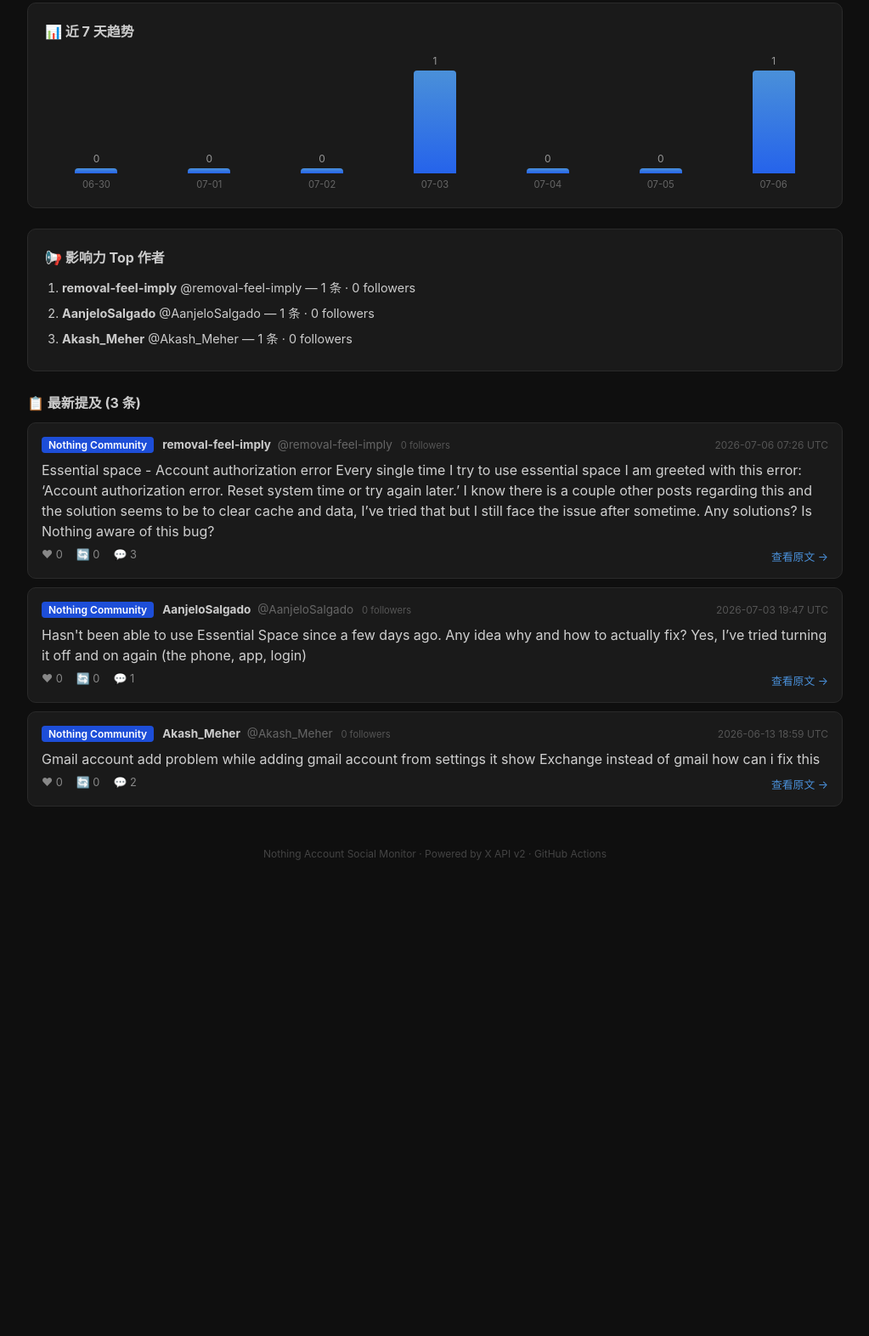
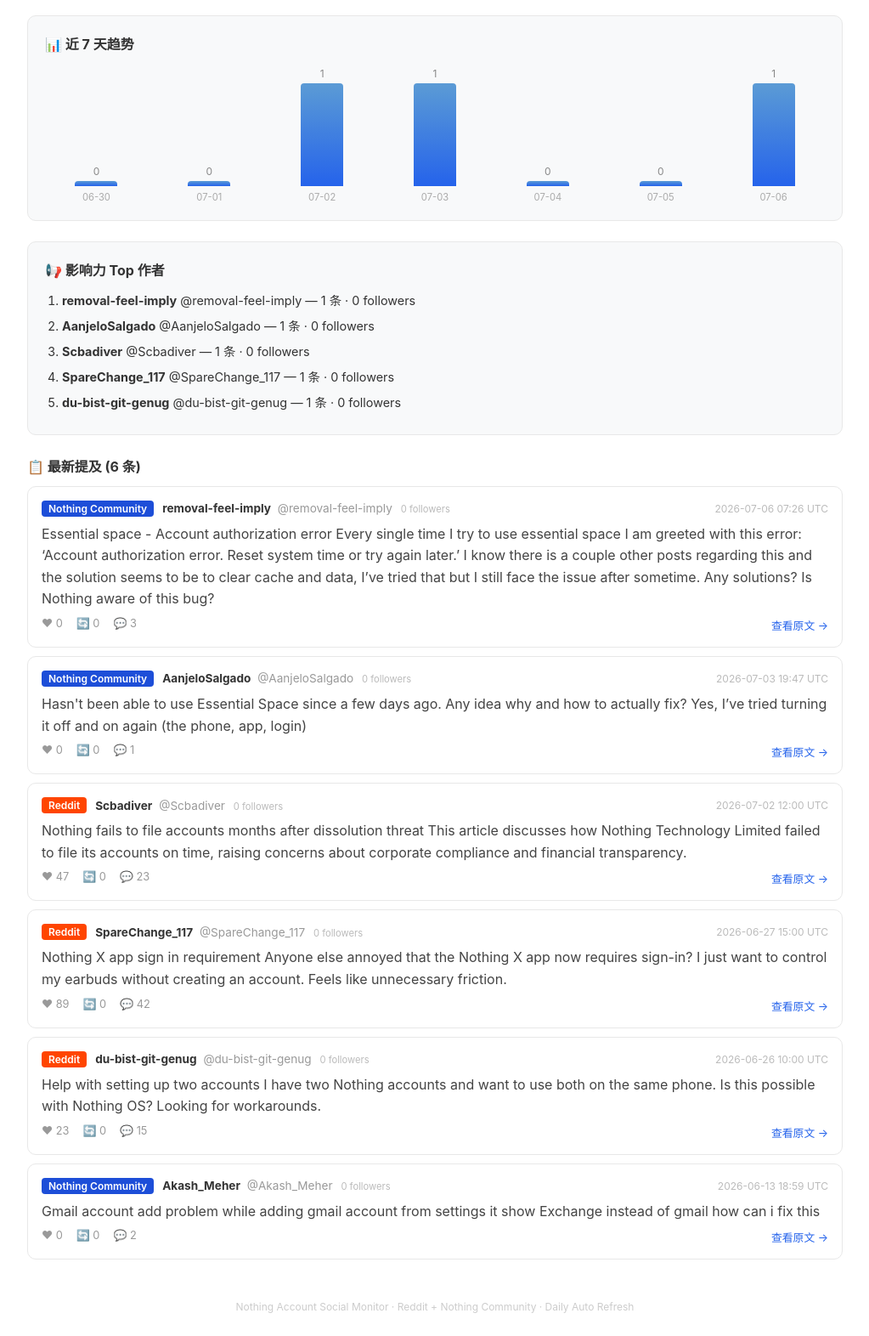
Before and after one commit to janeyan-a11y/nothing-account-monitor, a website: page docs/index.html in a window 1280 px wide. Shown: the part 230-1802 px from the top of the page at 85% size, without its empty margins (128-1151 px from the left). Before the commit the page ends 1290 px from the top, so only its background shows below. Drawn offline with Linux system fonts and the light colour scheme.

Commit message:
feat: white theme dashboard + Reddit & Community dual platform

```diff
--- a/docs/index.html
+++ b/docs/index.html
@@ -6,66 +6,68 @@
 <title>Nothing Account 社媒舆情看板</title>
 <style>
   * { margin:0; padding:0; box-sizing:border-box; }
-  body { font-family: -apple-system, BlinkMacSystemFont, 'Segoe UI', Roboto, sans-serif; background: #0f0f0f; color: #e0e0e0; padding: 24px; }
+  body { font-family: -apple-system, BlinkMacSystemFont, 'Segoe UI', Roboto, sans-serif; background: #fff; color: #333; padding: 24px; }
   .container { max-width: 960px; margin: 0 auto; }
-  h1 { font-size: 1.8rem; margin-bottom: 4px; color: #fff; }
+  h1 { font-size: 1.8rem; margin-bottom: 4px; color: #111; }
   .subtitle { color: #999; font-size: 0.85rem; margin-bottom: 24px; }
 
   /* 统计卡片 */
   .stats-grid { display: flex; gap: 16px; margin-bottom: 24px; flex-wrap: wrap; }
-  .stat-card { background: #1a1a1a; border: 1px solid #2a2a2a; border-radius: 10px; padding: 16px 20px; min-width: 140px; flex: 1; }
-  .stat-card .number { font-size: 2rem; font-weight: 700; color: #fff; }
-  .stat-card .label { color: #999; font-size: 0.8rem; margin-top: 4px; }
-  .stat-chip { display: inline-block; background: #2a2a2a; padding: 2px 8px; border-radius: 4px; margin: 2px; font-size: 0.8rem; }
+  .stat-card { background: #f8f9fa; border: 1px solid #e8e8e8; border-radius: 10px; padding: 16px 20px; min-width: 140px; flex: 1; }
+  .stat-card .number { font-size: 2rem; font-weight: 700; color: #111; }
+  .stat-card .label { color: #888; font-size: 0.8rem; margin-top: 4px; }
+  .stat-chip { display: inline-block; background: #eef1f5; padding: 2px 8px; border-radius: 4px; margin: 2px; font-size: 0.8rem; color: #444; }
 
   /* 趋势图 */
-  .trend-section { background: #1a1a1a; border: 1px solid #2a2a2a; border-radius: 10px; padding: 20px; margin-bottom: 24px; }
-  .trend-section h3 { margin-bottom: 16px; font-size: 1rem; color: #ccc; }
+  .trend-section { background: #f8f9fa; border: 1px solid #e8e8e8; border-radius: 10px; padding: 20px; margin-bottom: 24px; }
+  .trend-section h3 { margin-bottom: 16px; font-size: 1rem; color: #333; }
   .bar-chart { display: flex; gap: 12px; align-items: flex-end; height: 160px; }
   .bar-col { display: flex; flex-direction: column; align-items: center; flex:1; height: 100%; justify-content: flex-end; }
-  .bar-value { font-size: 0.75rem; color: #999; margin-bottom: 4px; }
-  .bar-fill { background: linear-gradient(180deg, #4a90d9, #2563eb); border-radius: 4px 4px 0 0; width: 100%; max-width: 50px; min-height: 4px; transition: height .3s; }
-  .bar-label { font-size: 0.7rem; color: #666; margin-top: 6px; }
+  .bar-value { font-size: 0.75rem; color: #888; margin-bottom: 4px; }
+  .bar-fill { background: linear-gradient(180deg, #5b9bd5, #2563eb); border-radius: 4px 4px 0 0; width: 100%; max-width: 50px; min-height: 4px; transition: height .3s; }
+  .bar-label { font-size: 0.7rem; color: #aaa; margin-top: 6px; }
 
-  /* 推文卡片 */
+  /* 帖子卡片 */
   .mentions-section { margin-bottom: 24px; }
-  .mentions-section h3 { font-size: 1rem; color: #ccc; margin-bottom: 12px; }
-  .mention-card { background: #1a1a1a; border: 1px solid #2a2a2a; border-radius: 10px; padding: 16px; margin-bottom: 10px; }
-  .mention-card:hover { border-color: #4a90d9; }
+  .mentions-section h3 { font-size: 1rem; color: #333; margin-bottom: 12px; }
+  .mention-card { background: #fff; border: 1px solid #e8e8e8; border-radius: 10px; padding: 16px; margin-bottom: 10px; transition: box-shadow .2s; }
+  .mention-card:hover { border-color: #2563eb; box-shadow: 0 2px 8px rgba(0,0,0,0.06); }
   .mention-header { display:flex; align-items:center; gap:10px; margin-bottom:8px; font-size:0.85rem; flex-wrap:wrap; }
-  .platform-badge { background:#1d4ed8; color:#fff; padding:2px 8px; border-radius:4px; font-size:0.75rem; font-weight:600; }
-  .author { color:#ccc; }
-  .username { color:#666; margin-left:4px; }
-  .followers { color:#555; font-size:0.7rem; margin-left:6px; }
-  .time { color:#555; font-size:0.75rem; margin-left:auto; }
-  .mention-text { color:#d0d0d0; line-height:1.5; margin-bottom:8px; word-break:break-word; }
-  .mention-footer { display:flex; gap:16px; font-size:0.8rem; color:#888; }
-  .source-link { color:#4a90d9; text-decoration:none; margin-left:auto; }
+  .platform-badge { color:#fff; padding:2px 8px; border-radius:4px; font-size:0.75rem; font-weight:600; }
+  .platform-reddit { background:#ff4500; }
+  .platform-community { background:#1d4ed8; }
+  .author { color:#333; }
+  .username { color:#999; margin-left:4px; }
+  .followers { color:#bbb; font-size:0.7rem; margin-left:6px; }
+  .time { color:#bbb; font-size:0.75rem; margin-left:auto; }
+  .mention-text { color:#444; line-height:1.6; margin-bottom:8px; word-break:break-word; }
+  .mention-footer { display:flex; gap:16px; font-size:0.8rem; color:#999; }
+  .source-link { color:#2563eb; text-decoration:none; margin-left:auto; }
   .source-link:hover { text-decoration:underline; }
 
   /* 状态区 */
-  .empty { text-align:center; padding:60px 20px; color:#666; font-size:1rem; }
-  .more-hint { text-align:center; color:#555; padding:12px; font-size:0.85rem; }
+  .empty { text-align:center; padding:60px 20px; color:#999; font-size:1rem; }
+  .more-hint { text-align:center; color:#bbb; padding:12px; font-size:0.85rem; }
 
   /* Top 作者 */
-  .top-authors { background: #1a1a1a; border: 1px solid #2a2a2a; border-radius: 10px; padding: 20px; margin-bottom: 24px; }
-  .top-authors h3 { font-size: 1rem; color: #ccc; margin-bottom: 12px; }
-  .top-authors ol { padding-left: 20px; color: #ccc; line-height: 1.8; font-size: 0.9rem; }
+  .top-authors { background: #f8f9fa; border: 1px solid #e8e8e8; border-radius: 10px; padding: 20px; margin-bottom: 24px; }
+  .top-authors h3 { font-size: 1rem; color: #333; margin-bottom: 12px; }
+  .top-authors ol { padding-left: 20px; color: #333; line-height: 1.8; font-size: 0.9rem; }
   .top-authors li { margin-bottom: 4px; }
 
-  .footer { text-align:center; color:#444; font-size:0.75rem; padding:24px; }
+  .footer { text-align:center; color:#ccc; font-size:0.75rem; padding:24px; }
 </style>
 </head>
 <body>
 <div class="container">
 
   <h1>🔍 Nothing Account 社媒舆情看板</h1>
-  <div class="subtitle">最后更新: 2026-07-06 10:31 UTC · 监控来源: Reddit · 每日自动刷新</div>
+  <div class="subtitle">最后更新: 2026-07-06 10:55 UTC · 监控来源: Reddit + Nothing Community · 每日自动刷新</div>
 
   <!-- 统计卡片 -->
   <div class="stats-grid">
     <div class="stat-card">
-      <div class="number">3</div>
+      <div class="number">6</div>
       <div class="label">累计抓取</div>
     </div>
     <div class="stat-card">
@@ -73,12 +75,12 @@
       <div class="label">今日新增</div>
     </div>
     <div class="stat-card">
-      <div class="number">0.0</div>
+      <div class="number">26.5</div>
       <div class="label">平均点赞</div>
     </div>
     <div class="stat-card">
       <div class="label" style="margin-top:4px;">平台分布</div>
-      <div style="margin-top:8px;"><span class="stat-chip">Nothing Community: 3</span></div>
+      <div style="margin-top:8px;"><span class="stat-chip">Nothing Community: 3</span><span class="stat-chip">Reddit: 3</span></div>
     </div>
   </div>
 
@@ -98,8 +100,8 @@
               <div class="bar-label">07-01</div>
             </div>
             <div class="bar-col">
-              <div class="bar-value">0</div>
-              <div class="bar-fill" style="height:4%"></div>
+              <div class="bar-value">1</div>
+              <div class="bar-fill" style="height:100%"></div>
               <div class="bar-label">07-02</div>
             </div>
             <div class="bar-col">
@@ -127,16 +129,16 @@
   <!-- Top 作者 -->
   <div class="top-authors">
     <h3>📢 影响力 Top 作者</h3>
-    <ol><li><strong>removal-feel-imply</strong> @removal-feel-imply — 1 条 · 0 followers</li><li><strong>AanjeloSalgado</strong> @AanjeloSalgado — 1 条 · 0 followers</li><li><strong>Akash_Meher</strong> @Akash_Meher — 1 条 · 0 followers</li></ol>
+    <ol><li><strong>removal-feel-imply</strong> @removal-feel-imply — 1 条 · 0 followers</li><li><strong>AanjeloSalgado</strong> @AanjeloSalgado — 1 条 · 0 followers</li><li><strong>Scbadiver</strong> @Scbadiver — 1 条 · 0 followers</li><li><strong>SpareChange_117</strong> @SpareChange_117 — 1 条 · 0 followers</li><li><strong>du-bist-git-genug</strong> @du-bist-git-genug — 1 条 · 0 followers</li></ol>
   </div>
 
   <!-- 最新提及 -->
   <div class="mentions-section">
-    <h3>📋 最新提及 (3 条)</h3>
+    <h3>📋 最新提及 (6 条)</h3>
 
             <div class="mention-card">
               <div class="mention-header">
-                <span class="platform-badge">Nothing Community</span>
+                <span class="platform-badge platform-community">Nothing Community</span>
                 <span class="author">
                   <strong>removal-feel-imply</strong>
                   <span class="username">@removal-feel-imply</span>
@@ -160,7 +162,7 @@
 
             <div class="mention-card">
               <div class="mention-header">
-                <span class="platform-badge">Nothing Community</span>
+                <span class="platform-badge platform-community">Nothing Community</span>
                 <span class="author">
                   <strong>AanjeloSalgado</strong>
                   <span class="username">@AanjeloSalgado</span>
@@ -181,7 +183,70 @@
 
             <div class="mention-card">
               <div class="mention-header">
-                <span class="platform-badge">Nothing Community</span>
+                <span class="platform-badge platform-reddit">Reddit</span>
+                <span class="author">
+                  <strong>Scbadiver</strong>
+                  <span class="username">@Scbadiver</span>
+                  <span class="followers">0 followers</span>
+                </span>
+                <span class="time">2026-07-02 12:00 UTC</span>
+              </div>
+              <div class="mention-text">Nothing fails to file accounts months after dissolution threat
+
+This article discusses how Nothing Technology Limited failed to file its accounts on time, raising concerns about corporate compliance and financial transparency.</div>
+              <div class="mention-footer">
+                <span>❤ 47</span>
+                <span>🔄 0</span>
+                <span>💬 23</span>
+                <a href="https://www.reddit.com/r/NothingTech/comments/1ulkvqt/nothing_fails_to_file_accounts_months_after/" target="_blank" class="source-link">查看原文 →</a>
+              </div>
+            </div>
+
+            <div class="mention-card">
+              <div class="mention-header">
+                <span class="platform-badge platform-reddit">Reddit</span>
+                <span class="author">
+                  <strong>SpareChange_117</strong>
+                  <span class="username">@SpareChange_117</span>
+                  <span class="followers">0 followers</span>
+                </span>
+                <span class="time">2026-06-27 15:00 UTC</span>
+              </div>
+              <div class="mention-text">Nothing X app sign in requirement
+
+Anyone else annoyed that the Nothing X app now requires sign-in? I just want to control my earbuds without creating an account. Feels like unnecessary friction.</div>
+              <div class="mention-footer">
+                <span>❤ 89</span>
+                <span>🔄 0</span>
+                <span>💬 42</span>
+                <a href="https://www.reddit.com/r/NothingTech/comments/1ugx9ds/nothing_x_app_sign_in_requirement/" target="_blank" class="source-link">查看原文 →</a>
+              </div>
+            </div>
+
+            <div class="mention-card">
+              <div class="mention-header">
+                <span class="platform-badge platform-reddit">Reddit</span>
+                <span class="author">
+                  <strong>du-bist-git-genug</strong>
+                  <span class="username">@du-bist-git-genug</span>
+                  <span class="followers">0 followers</span>
+                </span>
+                <span class="time">2026-06-26 10:00 UTC</span>
+              </div>
+              <div class="mention-text">Help with setting up two accounts
+
+I have two Nothing accounts and want to use both on the same phone. Is this possible with Nothing OS? Looking for workarounds.</div>
+              <div class="mention-footer">
+                <span>❤ 23</span>
+                <span>🔄 0</span>
+                <span>💬 15</span>
+                <a href="https://www.reddit.com/r/NothingTech/comments/1ugglwe/help_with_setting_up_two_accounts/" target="_blank" class="source-link">查看原文 →</a>
+              </div>
+            </div>
+
+            <div class="mention-card">
+              <div class="mention-header">
+                <span class="platform-badge platform-community">Nothing Community</span>
                 <span class="author">
                   <strong>Akash_Meher</strong>
                   <span class="username">@Akash_Meher</span>
@@ -202,7 +267,7 @@
   </div>
 
   <div class="footer">
-    Nothing Account Social Monitor · Powered by X API v2 · GitHub Actions
+    Nothing Account Social Monitor · Reddit + Nothing Community · Daily Auto Refresh
   </div>
 
 </div>
```
Also changed, not shown: 1 other file.
